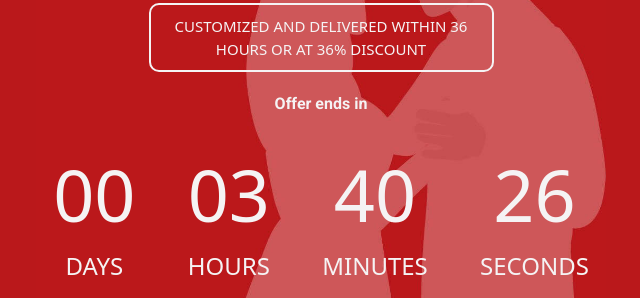
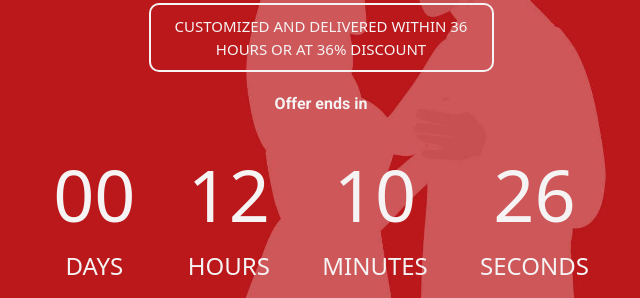
Before and after one commit to shivansh135/imurs, a website: page views/landing.html in a window 1280 px wide. Shown: the part 802-1100 px from the top of the page, without its empty margins (319-959 px from the left). Drawn offline with nearby package versions, Linux system fonts and the light colour scheme.

Commit message:
Update landing.html

```diff
--- a/views/landing.html
+++ b/views/landing.html
@@ -612,7 +612,7 @@ li span {
       nextYear = yyyy + 1,
       dayMonth = "02/13/",
       birthday = dayMonth + yyyy,
-      targetTime = new Date(dayMonth + yyyy + " 12:00:00");
+      targetTime = new Date(dayMonth + yyyy + " 20:30:00");
 
   today = mm + "/" + dd + "/" + yyyy;
   if (today > birthday || today === birthday && new Date().getHours() >= 14) {
```
